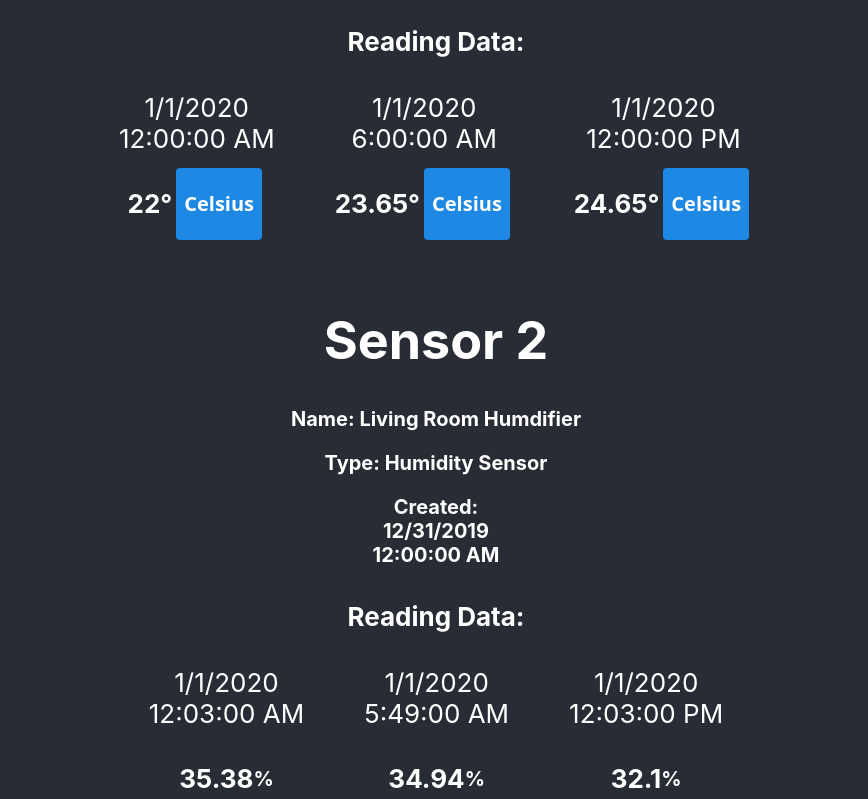
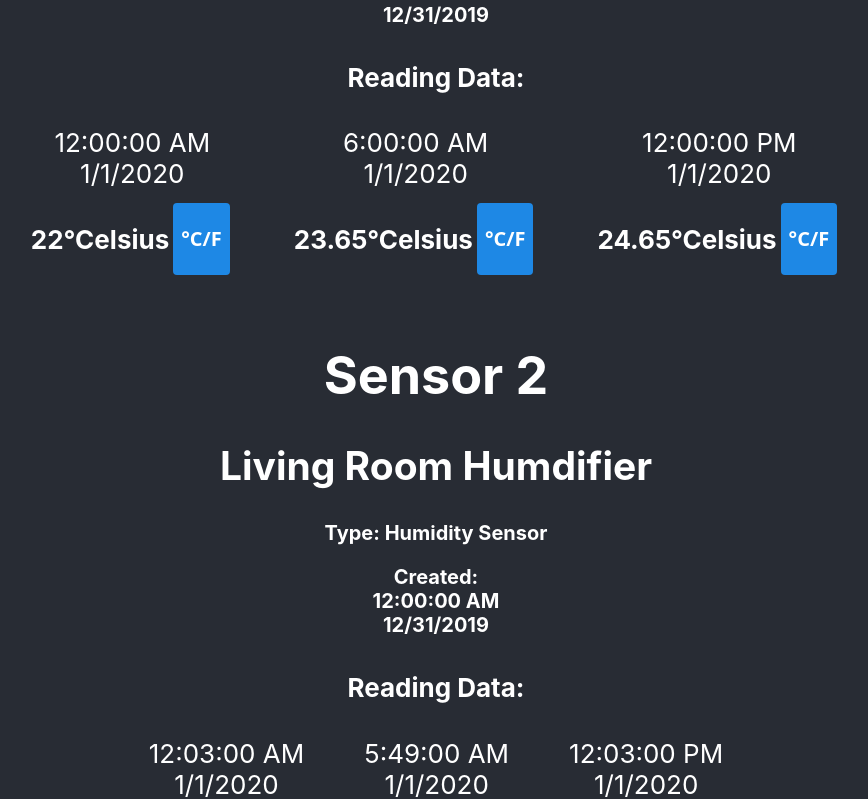
Before and after one commit to verrixkio/sensorDisplay, a React (Create React App) app: page / in a window 1280 px wide. Shown: the part 301-1100 px from the top of the page, without its empty margins (204-1072 px from the left). Built offline with nearby package versions, Linux system fonts and the light colour scheme.

Commit message:
Final Layout Styling and Functionality

```diff
--- a/src/components/SensorDisplay.jsx
+++ b/src/components/SensorDisplay.jsx
@@ -11,7 +11,7 @@ class SensorDisplay extends React.Component {
     let dateObj = new Date (date)
     let localTime = dateObj.toLocaleTimeString();
     let localDay = dateObj.toLocaleDateString();
-    return <div>{localDay}<br></br>{localTime}</div>
+    return <div>{localTime}<br></br>{localDay}</div>
   }
 
   //Function that takes a specific sensor and maps the reading data to that sensor.
@@ -35,7 +35,7 @@ class SensorDisplay extends React.Component {
   return (
     <div className="sensor-data">
       <h1>Sensor {sensor.id}</h1>
-      <h3>Name: {sensor.name}</h3>
+      <h2>{sensor.name}</h2>
       <h3>Type: {sensor.type}</h3>
       <h3>Created: {this.dateLocalizer(sensor.createdAt)}</h3>
       <h4>Reading Data:</h4>
--- a/src/components/TempToggle.jsx
+++ b/src/components/TempToggle.jsx
@@ -20,17 +20,16 @@ function TempToggle(props) {
   if (props.unit === "Celsius" || props.unit === "Farenheit") {
     return (
       <div className="temperature-toggle">
-      <h4>{(Math.round((value + Number.EPSILON) * 100) / 100)}°</h4>
+      <h4>{(Math.round((value + Number.EPSILON) * 100) / 100)}°{isToggled}</h4>
       <button onClick={toggleTrueFalse}>
-        <h3>{isToggled}</h3>
+        <h3>°C/F</h3>
       </button>
     </div>
     )
   } else {
     return (
       <div className="temperature-toggle">
-        <h4>{(Math.round((value + Number.EPSILON) * 100) / 100)}</h4>
-        <h3>{isToggled}</h3>
+        <h4>{(Math.round((value + Number.EPSILON) * 100) / 100)} {isToggled} H</h4>
       </div>
     )
   };
```
